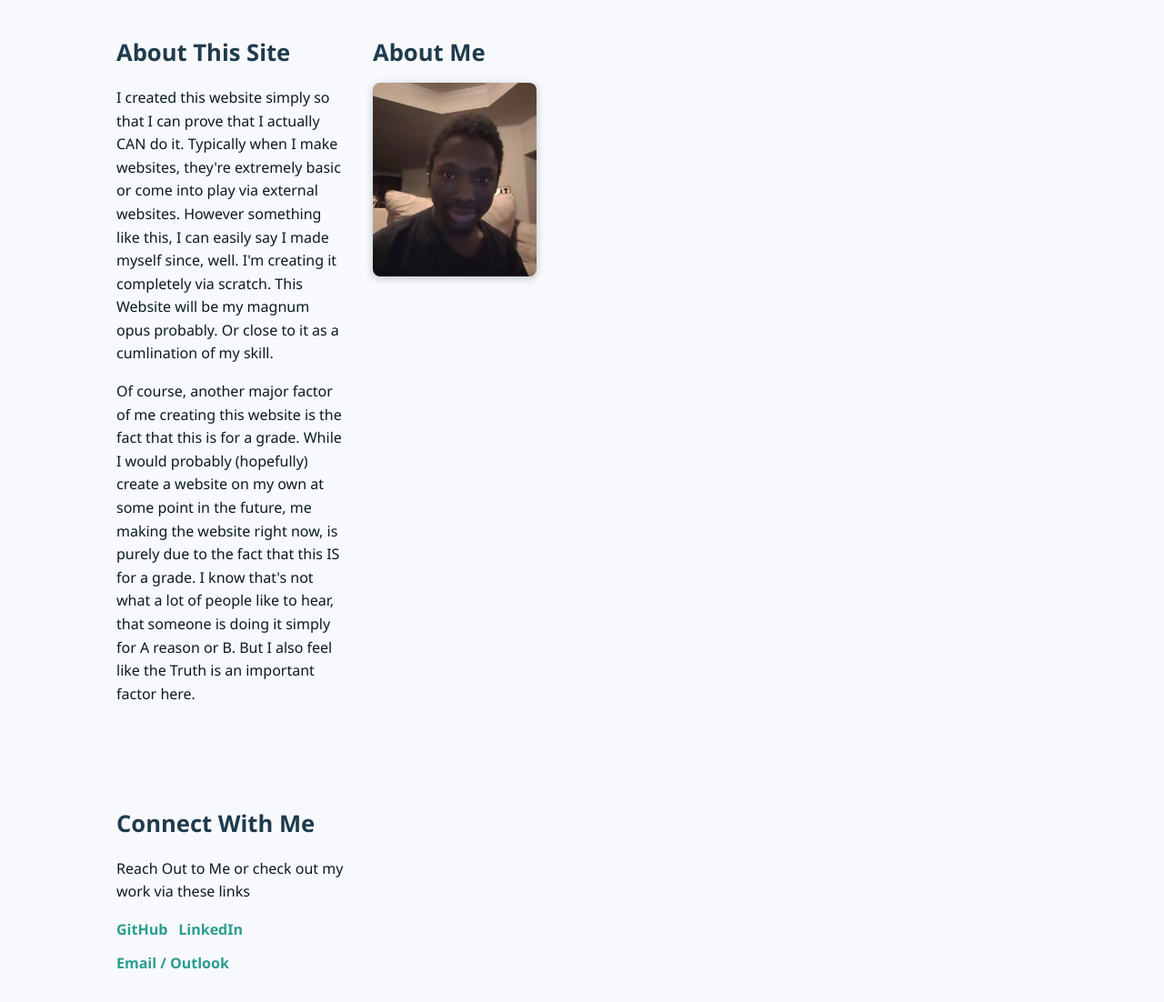
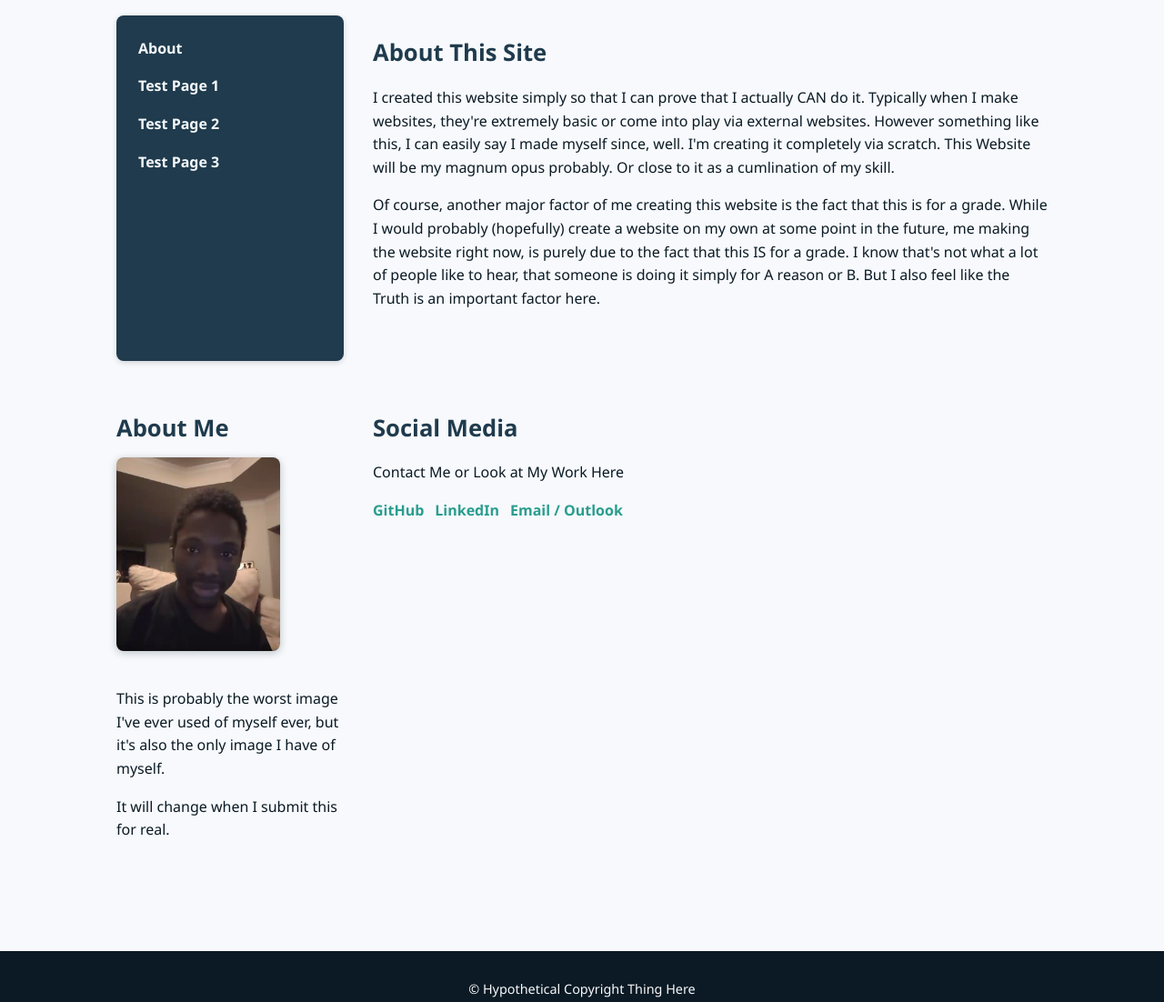
Before and after one commit to FukignLroelai/Website, a plain HTML site: page index.html in a window 1280 px wide. Shown: the part 180-1282 px from the top of the page at 91% size. Drawn offline with Linux system fonts and the light colour scheme.

Commit message:
Update index.html

```diff
--- a/index.html
+++ b/index.html
@@ -14,6 +14,16 @@
     </header>
 
     <main class="content">
+
+        <nav class="sidebar-nav">
+            <ul>
+                <li><a href="index.html">About</a></li>
+                <li><a href="page1.html">Test Page 1</a></li>
+                <li><a href="page2.html">Test Page 2</a></li>
+                <li><a href="page3.html">Test Page 3</a></li>
+            </ul>
+        </nav>
+
         <section class="about-section">
             <h2>About This Site</h2>
             <p>
@@ -36,19 +46,26 @@
             <div class="profile-layout">
                 <img src="img/me.png" alt="Photo of I, Antwione" class="profile-photo">
                 <div class="profile-text">
+                    <p>
+                        This is probably the worst image I've ever used of myself ever, but it's also the only image I have of myself.
+                    </p>
+                    <p>
+                        It will change when I submit this for real.
+                    </p>
                 </div>
             </div>
         </section>
 
         <section class="social-section">
-            <h2>Connect With Me</h2>
-            <p>Reach Out to Me or check out my work via these links</p>
+            <h2>Social Media</h2>
+            <p>Contact Me or Look at My Work Here</p>
             <ul class="social-links">
                 <li><a href="https://github.com/FukignLroelai" target="_blank">GitHub</a></li>
                 <li><a href="https://www.linkedin.com/in/antwione-day-4b6b9a251/" target="_blank">LinkedIn</a></li>
-                <li><a href="aday28@student.gsu.edu" target="_blank">Email / Outlook</a></li>
+                <li><a href="mailto:aday28@student.gsu.edu" target="_blank">Email / Outlook</a></li>
             </ul>
         </section>
+
     </main>
 
     <footer class="site-footer">
```
